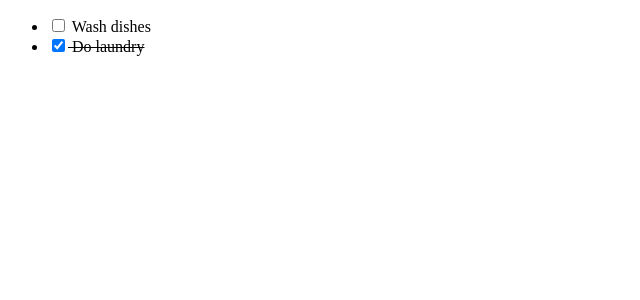
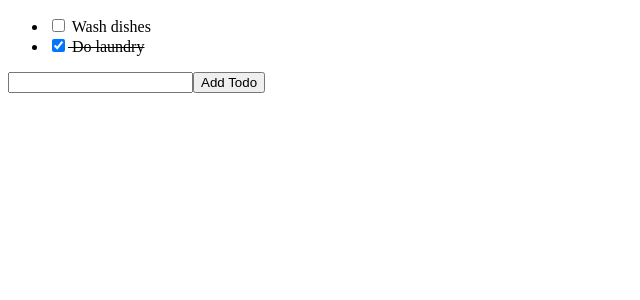
Before and after one commit to othetgyi/todo-typescript-react, a React (Create React App) app: page / in a window 1280 px wide. Shown: the top 300 px of the page, without its empty margins (0-640 px from the left). Built offline with nearby package versions, Linux system fonts and the light colour scheme.

Commit message:
Make form to add todos

```diff
--- /dev/null
+++ b/src/AddTodoForm.tsx
@@ -0,0 +1,10 @@
+import React from "react";
+
+export const AddTodoForm: React.FC = () => {
+  return (
+    <form>
+      <input type="text" />
+      <button type="submit">Add Todo</button>
+    </form>
+  );
+};
--- a/src/App.tsx
+++ b/src/App.tsx
@@ -1,5 +1,6 @@
 import React, { useState } from "react";
-import { Todo, TodoListItem, ToggleTodo } from "./TodoListItem";
+import { TodoList } from "./TodoList";
+import { AddTodoForm } from "./AddTodoForm";
 
 const initialTodos: Todo[] = [
   {
@@ -29,10 +30,10 @@
   };
 
   return (
-    <ul>
-      <TodoListItem todo={todos[0]} toggleTodo={toggleTodo} />
-      <TodoListItem todo={todos[1]} toggleTodo={toggleTodo} />
-    </ul>
+    <>
+      <TodoList todos={todos} toggleTodo={toggleTodo} />
+      <AddTodoForm />
+    </>
   );
 }
 
--- /dev/null
+++ b/src/TodoList.tsx
@@ -0,0 +1,17 @@
+import React from "react";
+import { TodoListItem } from "./TodoListItem";
+
+interface Props {
+  todos: Todo[];
+  toggleTodo: ToggleTodo;
+}
+
+export const TodoList: React.FC<Props> = ({ todos, toggleTodo }) => {
+  return (
+    <ul>
+      {todos.map((todo) => (
+        <TodoListItem key={todo.text} todo={todo} toggleTodo={toggleTodo} />
+      ))}
+    </ul>
+  );
+};
--- /dev/null
+++ b/src/types.d.ts
@@ -0,0 +1,6 @@
+interface Todo {
+  text: string;
+  complete: boolean;
+}
+
+type ToggleTodo = (selectedTodo: Todo) => void;
```
Also changed, not shown: src/TodoListItem.tsx (+0 -8 lines).
